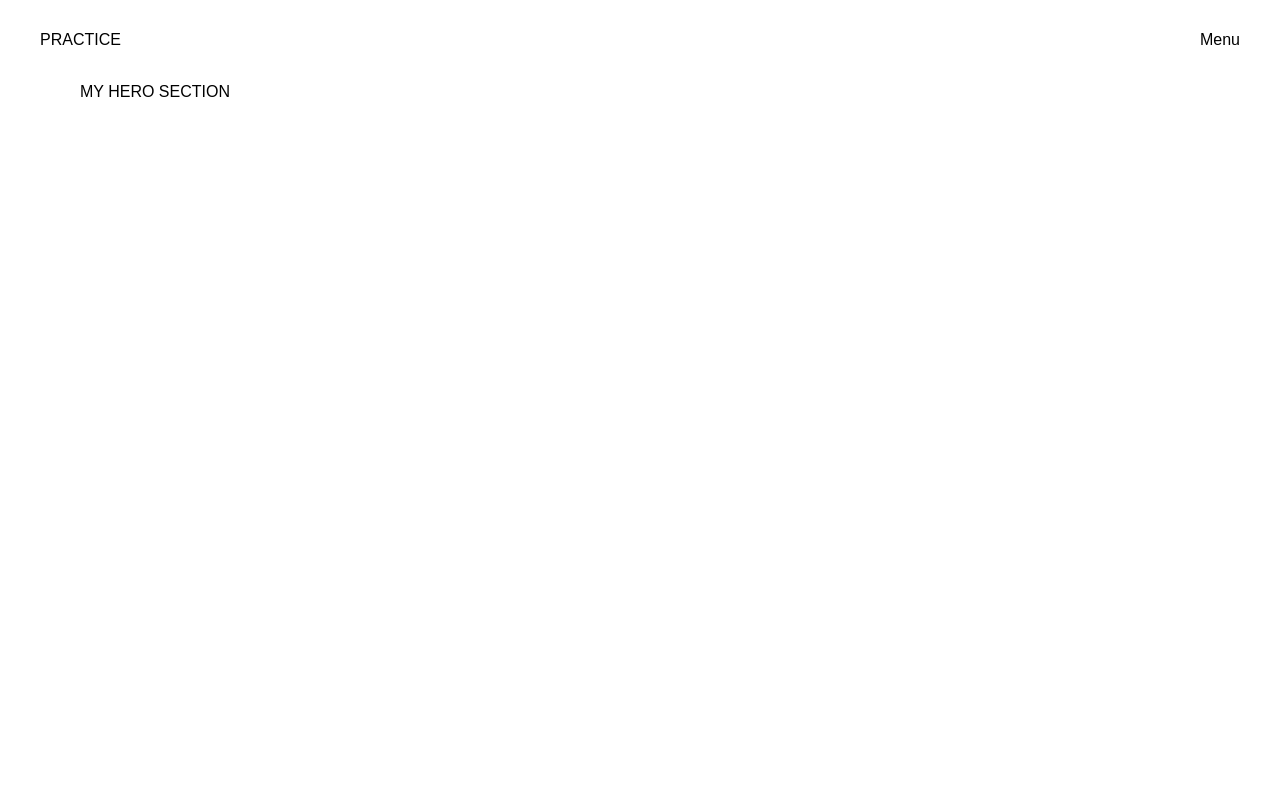
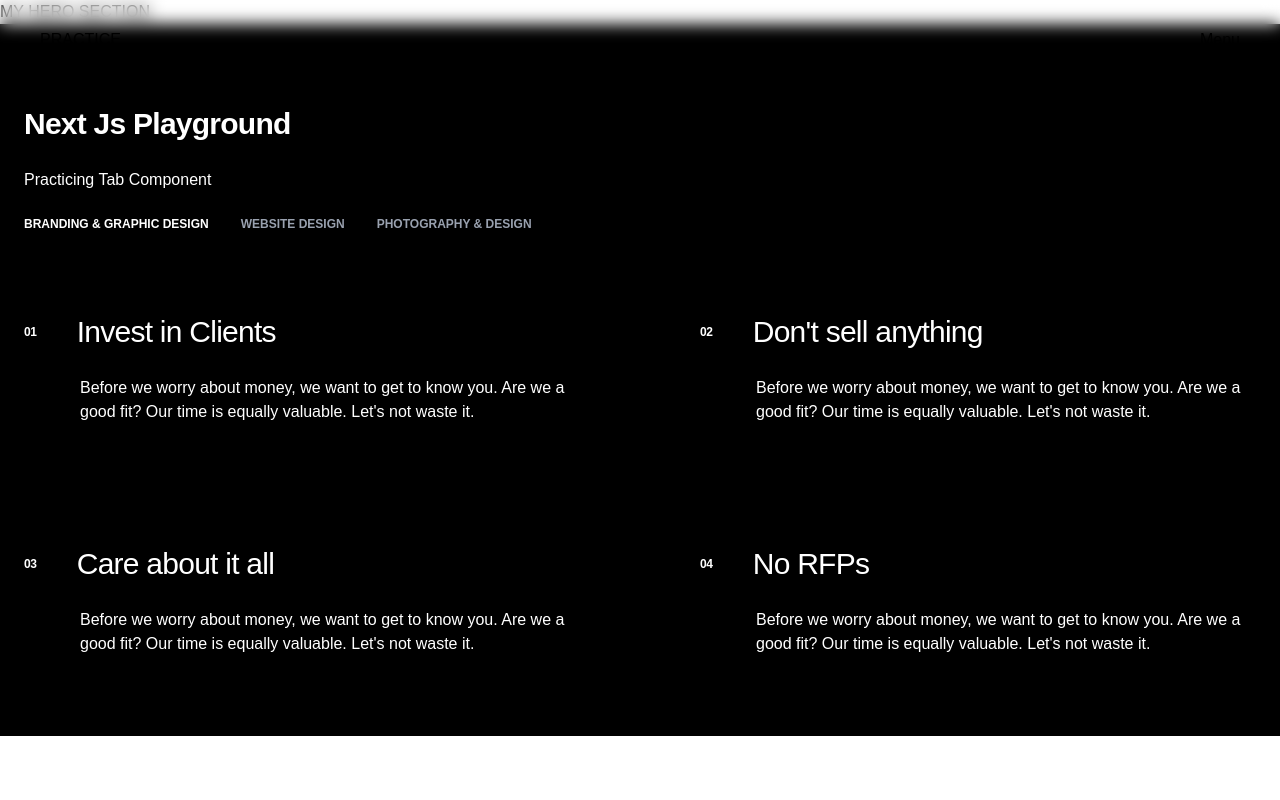
Before and after one commit to jiyancarloo/playground, a Next.js app: page / in a window 1280 px wide. Shown: the top 800 px of the page. Built offline with nearby package versions, Linux system fonts and the light colour scheme.

Commit message:
Update ThemeWrapper.tsx
Added a new prop className for my themewrapper to enable flexibility when styling sections

```diff
--- a/src/components/ui/Theme/ThemeWrapper.tsx
+++ b/src/components/ui/Theme/ThemeWrapper.tsx
@@ -4,15 +4,16 @@ import React from "react";
 type SectionProps = {
   theme: "dark" | "light"; // section theme
   children: React.ReactNode;
+  className?: string;
 };
 
-export default function Section({ theme, children }: SectionProps) {
+export default function Section({ theme, children, className }: SectionProps) {
   return (
     <section
       data-theme={theme}
-      className={`relative min-h-screen px-6 lg:px-20 pt-20 transition-colors duration-500 ${
+      className={`relative transition-colors duration-500  ${
         theme === "light" ? "bg-white text-black" : "bg-black text-white"
-      }`}>
+      } ${className} `}>
       {children}
     </section>
   );
```
